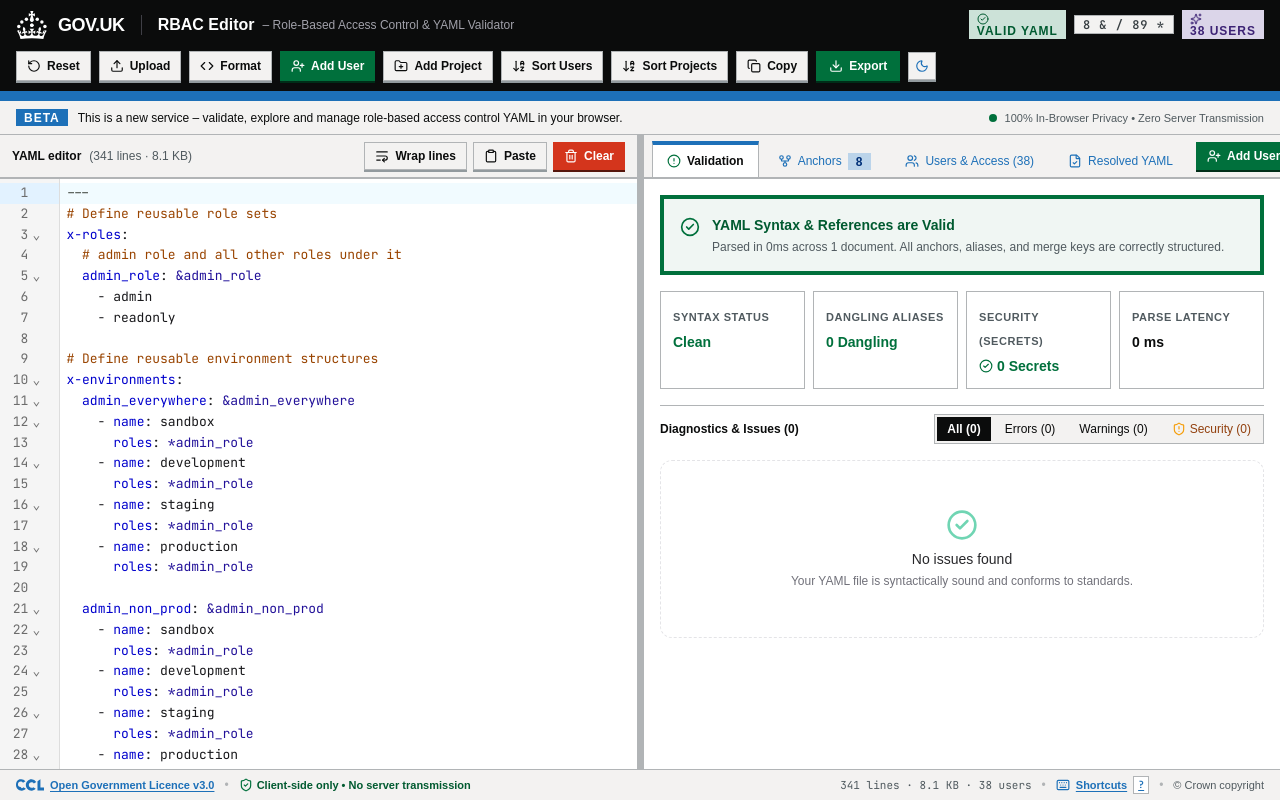
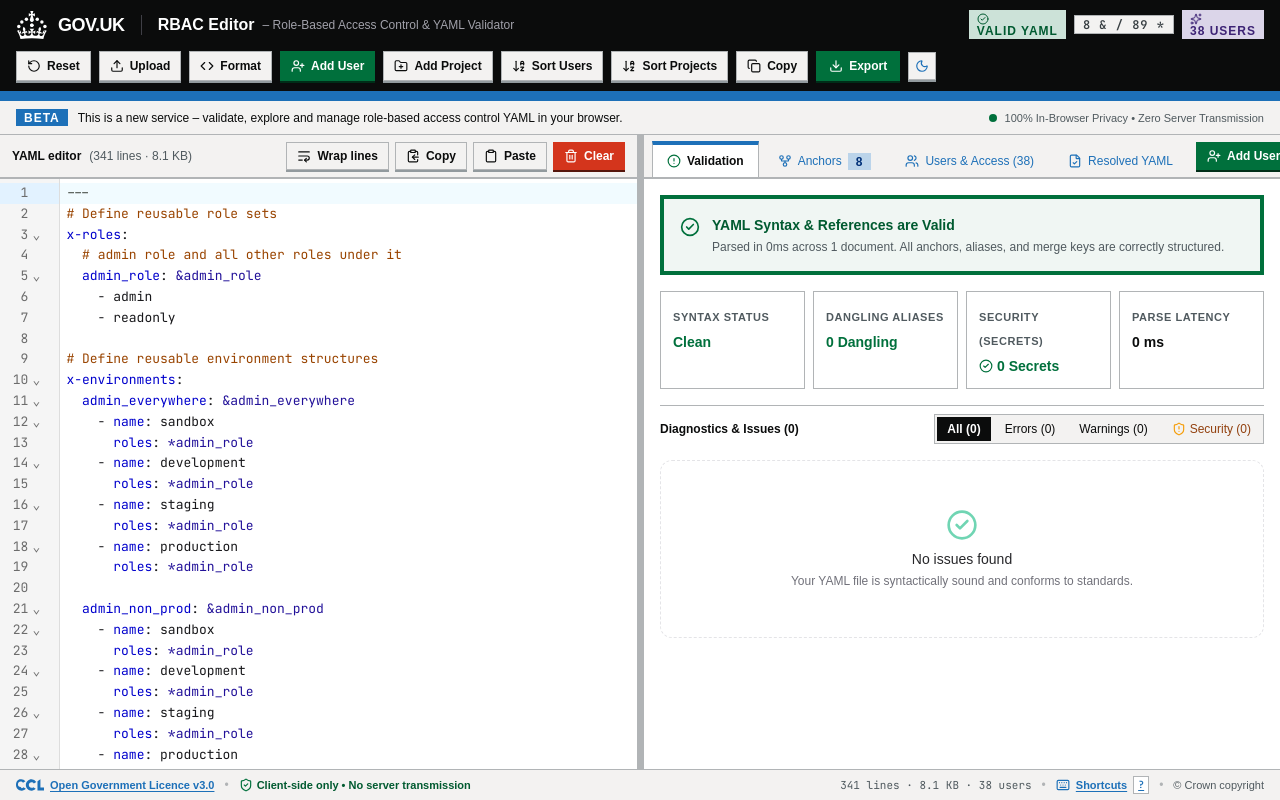
Before and after one commit to smford/rbac-editor, a React (Vite) app: page / in a window 1280 px wide. Built offline with nearby package versions, Linux system fonts and the light colour scheme.

Commit message:
Add copy YAML to clipboard button in LeftPanel

```diff
--- a/src/components/LeftPanel.tsx
+++ b/src/components/LeftPanel.tsx
@@ -4,7 +4,7 @@
 import { oneDark } from '@codemirror/theme-one-dark';
 import { linter, Diagnostic, lintGutter, forceLinting } from '@codemirror/lint';
 import { EditorView } from '@codemirror/view';
-import { Trash2, Clipboard, WrapText, ArrowDownToLine } from 'lucide-react';
+import { Trash2, Clipboard, ClipboardCopy, WrapText, ArrowDownToLine } from 'lucide-react';
 import { ValidationResult } from '../types/yaml';
 
 export interface LeftPanelHandle {
@@ -143,6 +143,14 @@
     }
   };
 
+  const handleCopy = async () => {
+    try {
+      await navigator.clipboard.writeText(value);
+    } catch {
+      alert('Clipboard access denied. Please use Cmd+C / Ctrl+C to copy from the editor.');
+    }
+  };
+
   // Drag and drop handler
   const handleDragOver = (e: React.DragEvent) => {
     e.preventDefault();
@@ -222,6 +230,17 @@
 
           <button
             type="button"
+            onClick={handleCopy}
+            disabled={!value}
+            title={value ? 'Copy YAML to clipboard' : 'Editor is empty'}
+            className="h-7 px-2.5 text-xs font-bold inline-flex items-center justify-center gap-1.5 cursor-pointer rounded-none mb-0 disabled:opacity-40 disabled:cursor-not-allowed whitespace-nowrap govuk-button--secondary"
+          >
+            <ClipboardCopy className="w-3.5 h-3.5 shrink-0" />
+            <span>Copy</span>
+          </button>
+
+          <button
+            type="button"
             onClick={handlePaste}
             title="Paste YAML from clipboard"
             className="h-7 px-2.5 text-xs font-bold inline-flex items-center justify-center gap-1.5 cursor-pointer rounded-none mb-0 whitespace-nowrap govuk-button--secondary"
```
